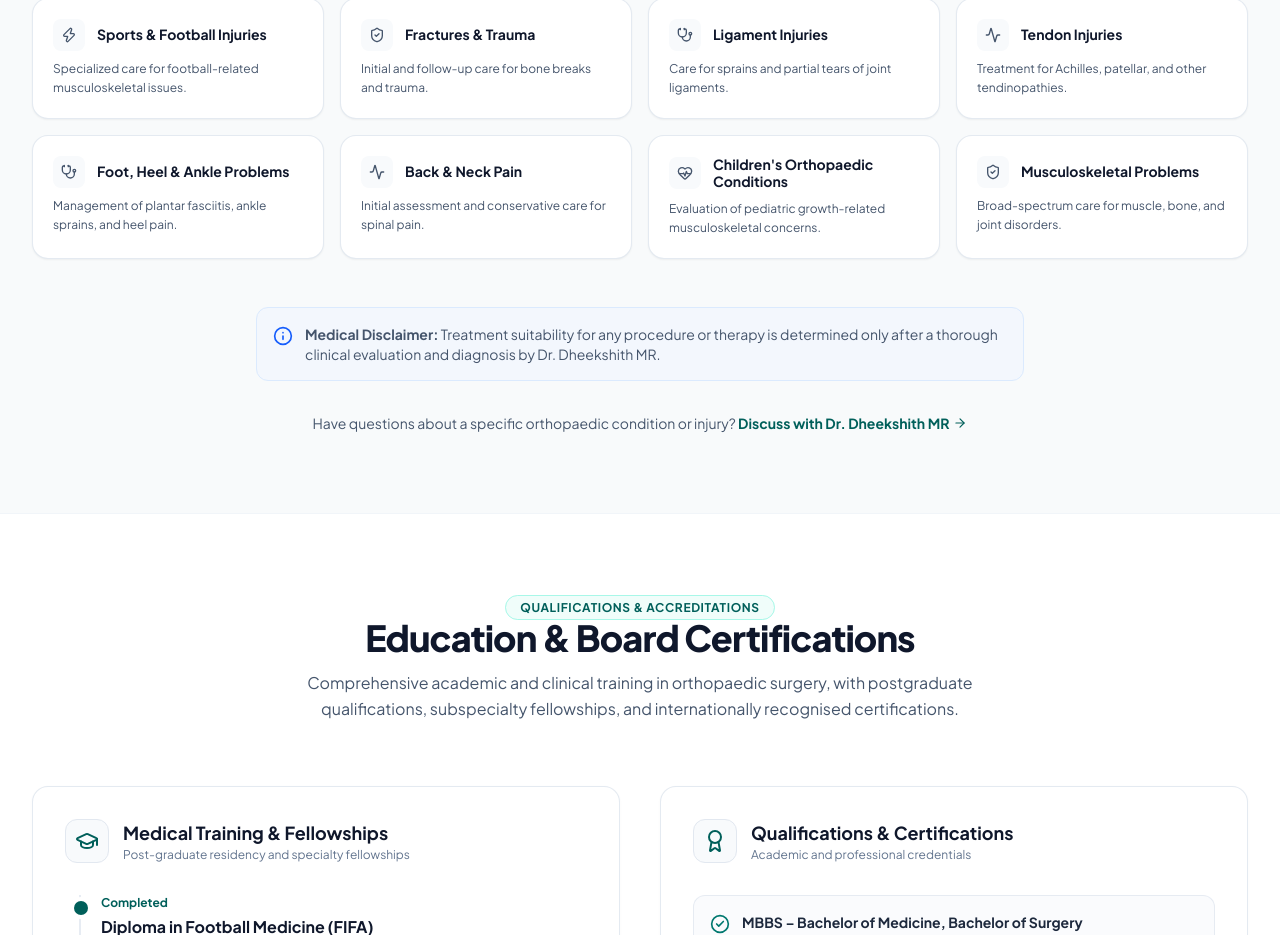
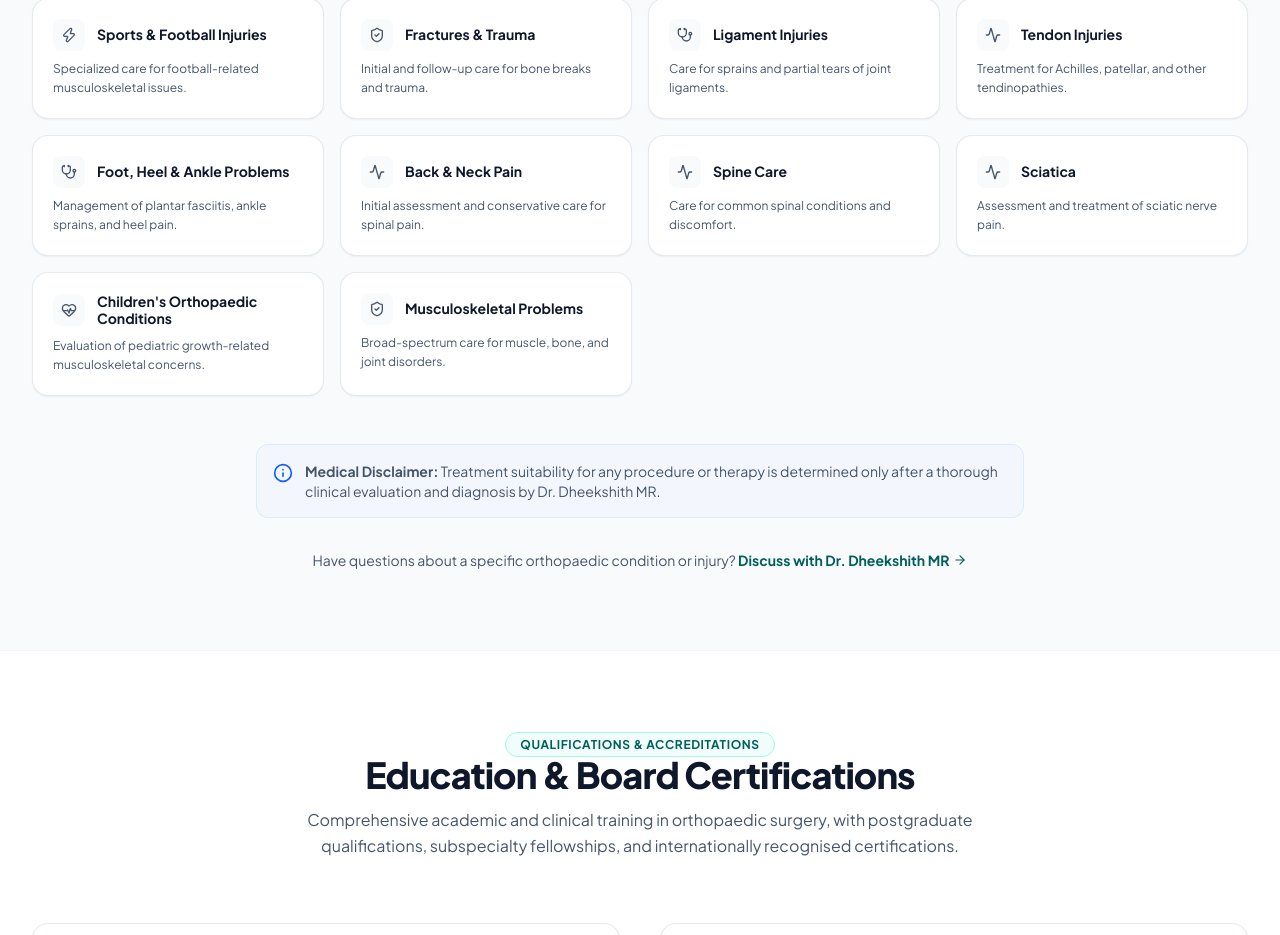
Before and after one commit to preethamns044-source/doctor-consultation-website, a React (Vite) app: page / in a window 1280 px wide. Shown: the part 5079-6014 px from the top of the page. Built offline with nearby package versions, Linux system fonts and the light colour scheme; no server answers; the database is empty.

Commit message:
Add spine care and sciatica treatments

```diff
--- a/src/data/doctor.js
+++ b/src/data/doctor.js
@@ -189,6 +189,8 @@ export const DOCTOR_PROFILE = {
     { id: 'tendon-injuries', title: 'Tendon Injuries', icon: 'Activity', description: 'Treatment for Achilles, patellar, and other tendinopathies.', points: [] },
     { id: 'foot-heel-ankle', title: 'Foot, Heel & Ankle Problems', icon: 'Stethoscope', description: 'Management of plantar fasciitis, ankle sprains, and heel pain.', points: [] },
     { id: 'back-neck-pain', title: 'Back & Neck Pain', icon: 'Activity', description: 'Initial assessment and conservative care for spinal pain.', points: [] },
+    { id: 'spine-care', title: 'Spine Care', icon: 'Activity', description: 'Care for common spinal conditions and discomfort.', points: [] },
+    { id: 'sciatica', title: 'Sciatica', icon: 'Activity', description: 'Assessment and treatment of sciatic nerve pain.', points: [] },
     { id: 'childrens-orthopaedic', title: 'Children\'s Orthopaedic Conditions', icon: 'HeartPulse', description: 'Evaluation of pediatric growth-related musculoskeletal concerns.', points: [] },
     { id: 'musculoskeletal-problems', title: 'Musculoskeletal Problems', icon: 'ShieldCheck', description: 'Broad-spectrum care for muscle, bone, and joint disorders.', points: [] }
   ],
```
